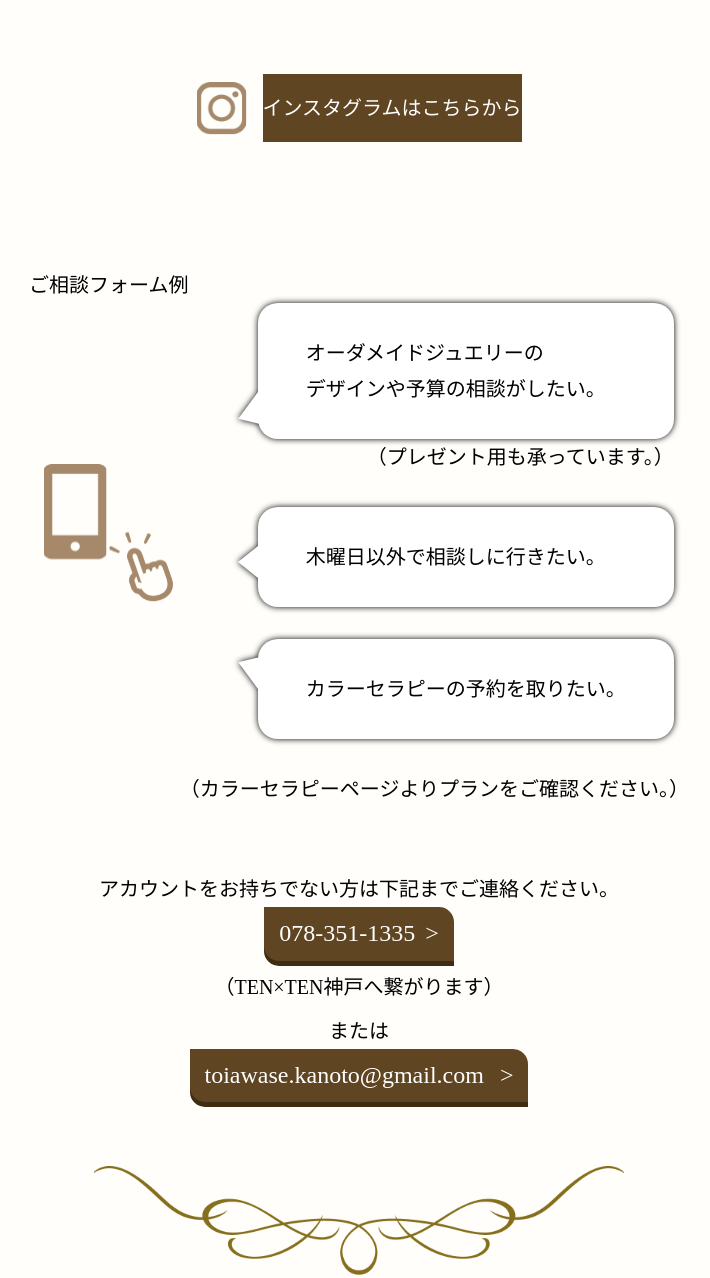
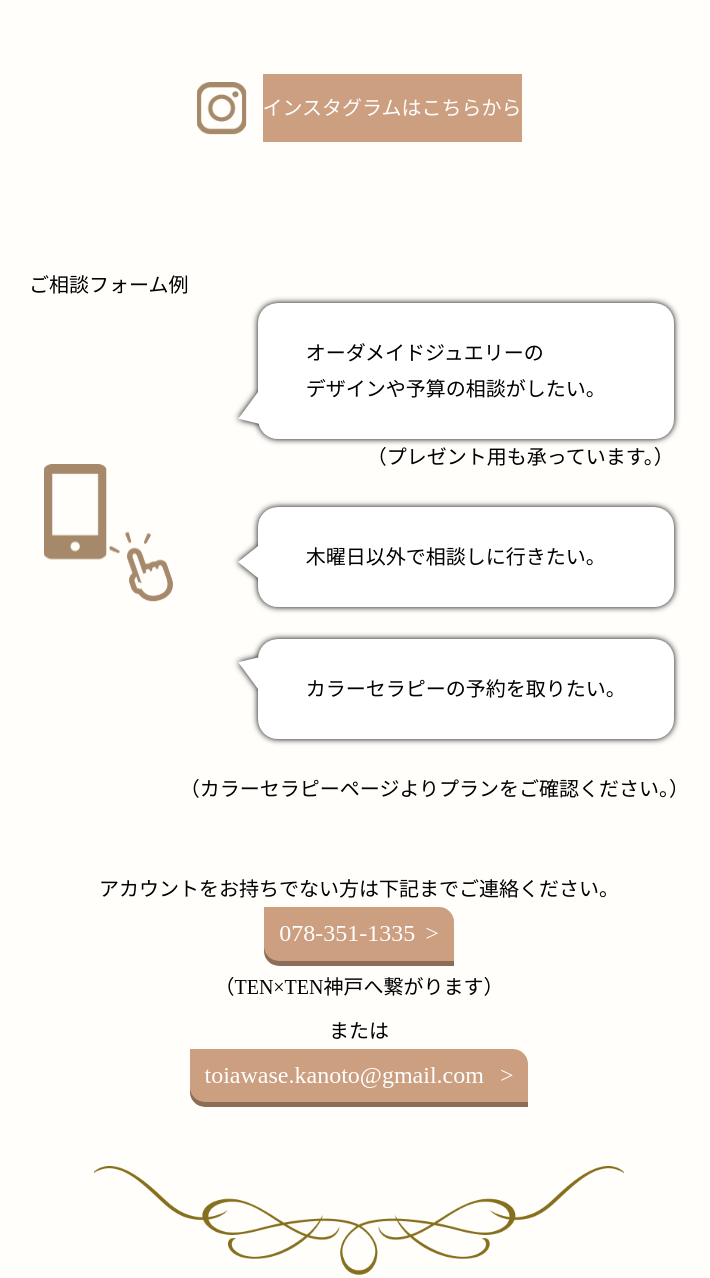
Before and after one commit to soramaru0862/kanoto, a website: page item/index.html in a window 1280 px wide. Shown: the part 5808-7086 px from the top of the page, without its empty margins (281-991 px from the left). Drawn offline with Linux system fonts and the light colour scheme.

Commit message:
フッター修正

```diff
--- a/sass/_footer.scss
+++ b/sass/_footer.scss
@@ -63,13 +63,13 @@ footer {
       padding: 1rem 0;
       margin: 45px 0;
       color: #fff;
-      background: #5f4522;
+      background: #cc9f80;
       border: none;
       outline: none;
       transition: 0.6s ease all;
 
       &:hover {
-        color: #5f4522;
+        color: #cc9f80;
         background: #fffefa;
 
         &::before,
@@ -87,7 +87,7 @@ footer {
         width: 0;
         height: 2px;
         content: '';
-        background: #5f4522;
+        background: #cc9f80;
         transition: 0.3s ease all;
       }
 
@@ -275,9 +275,9 @@ footer {
 .footer_telnumber {
   padding: 5px 15px;
   color: #fff;
-  background-color: #5f4522;
+  background-color: #cc9f80;
   border-radius: 0 15px 0 15px;
-  box-shadow: 0 5px 0 #3f2d11;
+  box-shadow: 0 5px 0 #8c6d58;
 
   &::after {
     margin-left: 10px;
@@ -293,10 +293,10 @@ footer {
 
 .footer_mailadress {
   padding: 5px 15px;
-  background-color: #5f4522;
+  background-color: #cc9f80;
   border-radius: 0 15px 0 15px;
   color: #fff;
-  box-shadow: 0 5px 0 #3f2d11;
+  box-shadow: 0 5px 0 #8c6d58;
 
   &::after {
     display: inline;
```
Also changed, not shown: css/style.css, 1 other file.
